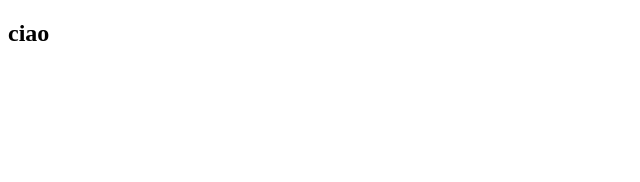
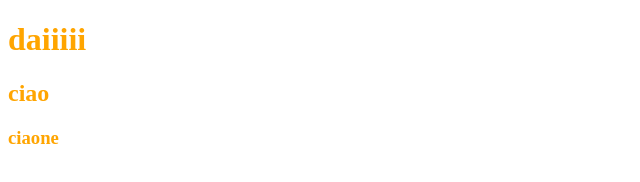
Before and after one commit to tommasovenza/html-sass-first, a plain HTML site: page index.html in a window 1280 px wide. Shown: the whole page, without its empty margins (0-640 px from the left). Drawn offline with nearby package versions, Linux system fonts and the light colour scheme.

Commit message:
cambiata variabile di prova sass

```diff
--- a/index.html
+++ b/index.html
@@ -5,13 +5,17 @@
     <meta charset="UTF-8">
     <meta name="viewport" content="width=device-width, initial-scale=1.0">
     <link href="https://fonts.googleapis.com/css2?family=Roboto:wght@300;400;500;600;700&display=swap" rel="stylesheet">
-    <link rel="stylesheet" href="css/style.css">
+    <link rel="stylesheet" href="my-app/dist/app.css">
     <title>Benvenuto SASS</title>
 </head>
 
 <body>
 
+    <h1>daiiiii</h1>
+
     <h2>ciao</h2>
+
+    <h3>ciaone</h3>
 
     <!-- jQuery -->
     <script src="https://ajax.googleapis.com/ajax/libs/jquery/3.5.1/jquery.min.js"></script>
--- a/my-app/src/app.scss
+++ b/my-app/src/app.scss
@@ -1,3 +1,9 @@
 h2 {
     width: 30px;
 }
+
+$colorato: orange;
+
+h1, h2, h3 {
+    color: $colorato;
+}
```
Also changed, not shown: my-app/dist/app.css.
